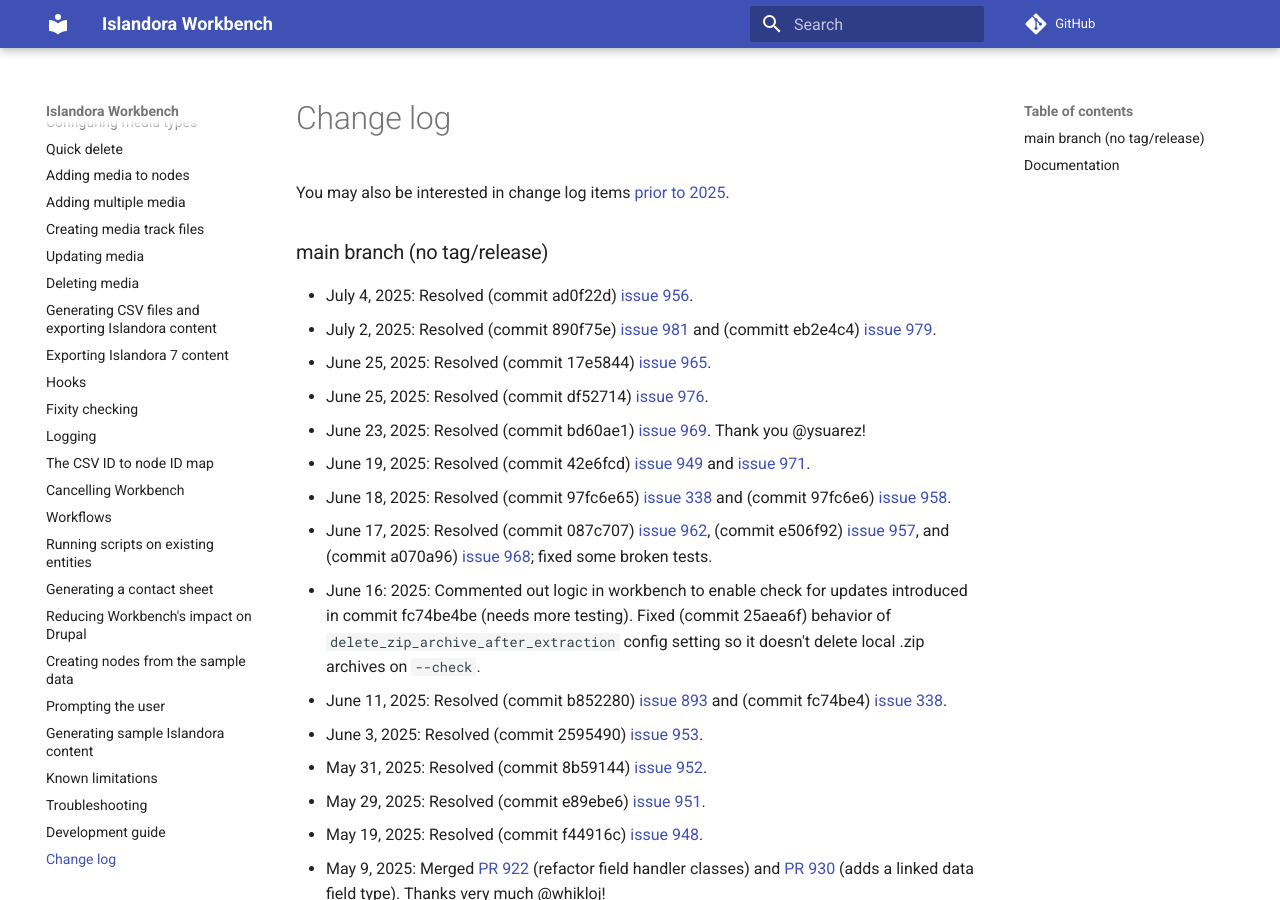
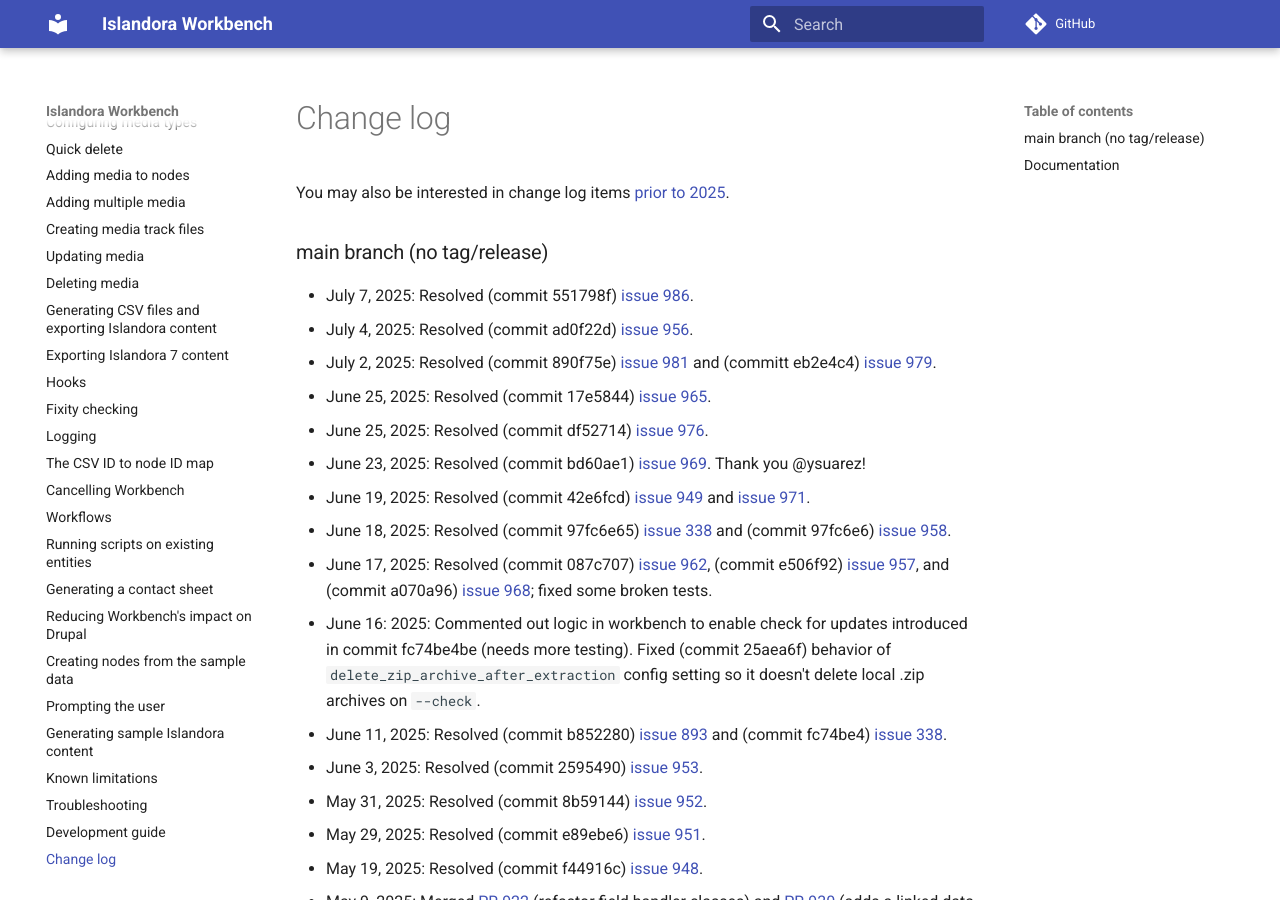
Before and after one commit to mjordan/islandora_workbench_docs, an MkDocs documentation site: the page built from docs/changelog.md, in a window 1280 px wide and 900 px high. Built offline with MkDocs 1.6.1 and Material for MkDocs 9.7.7, drawn with Linux system fonts in a browser that asks for light colours; comment, search, counter and statistics services are not loaded.

Commit message:
Updated changelog.

```diff
--- a/docs/changelog.md
+++ b/docs/changelog.md
@@ -2,6 +2,7 @@ You may also be interested in change log items [prior to 2025](/islandora_workbe
 
 ### main branch (no tag/release)
 
+* July 7, 2025: Resolved (commit 551798f) [issue 986](https://github.com/mjordan/islandora_workbench/issues/986).
 * July 4, 2025: Resolved (commit ad0f22d) [issue 956](https://github.com/mjordan/islandora_workbench/issues/956).
 * July 2, 2025: Resolved (commit 890f75e) [issue 981](https://github.com/mjordan/islandora_workbench/issues/981) and (committ eb2e4c4) [issue 979](https://github.com/mjordan/islandora_workbench/issues/979).
 * June 25, 2025: Resolved (commit 17e5844) [issue 965](https://github.com/mjordan/islandora_workbench/issues/965).
```
